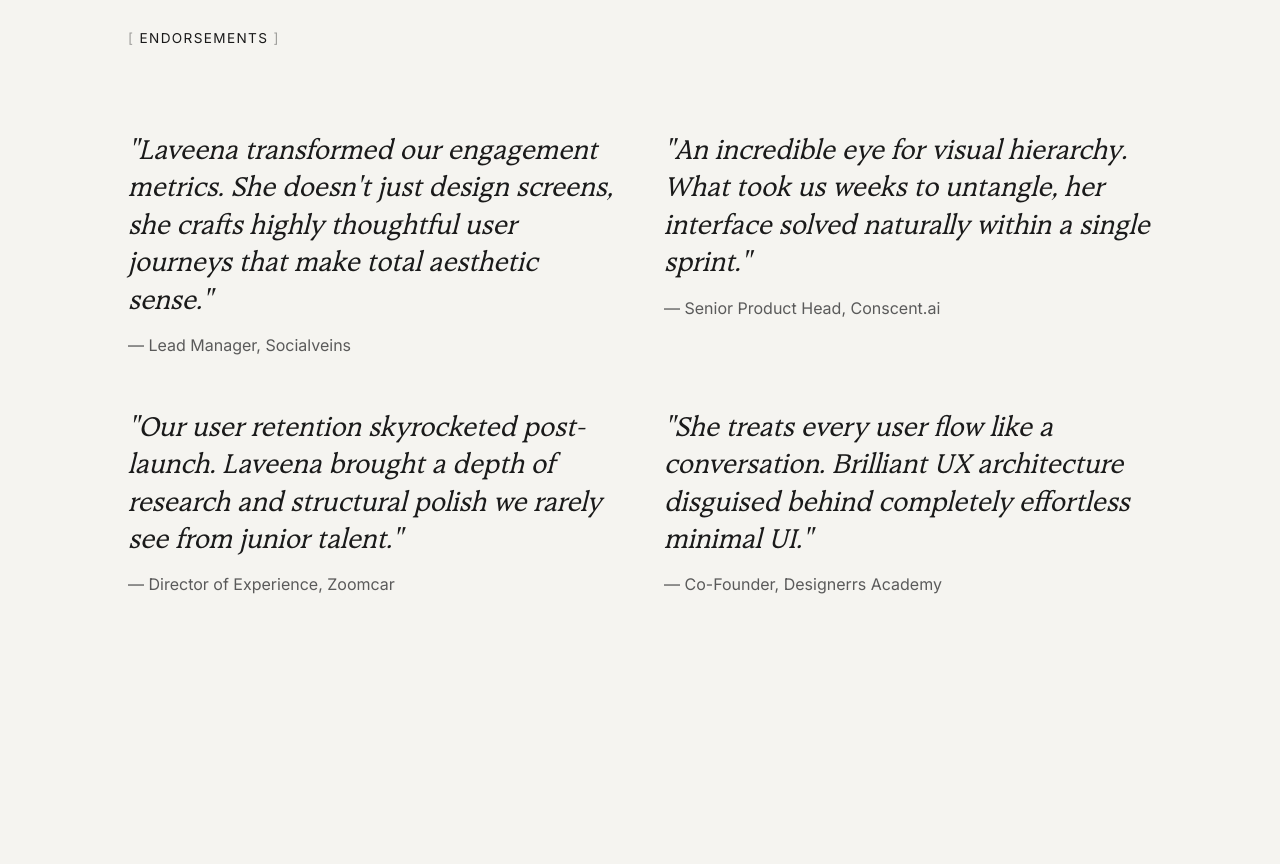
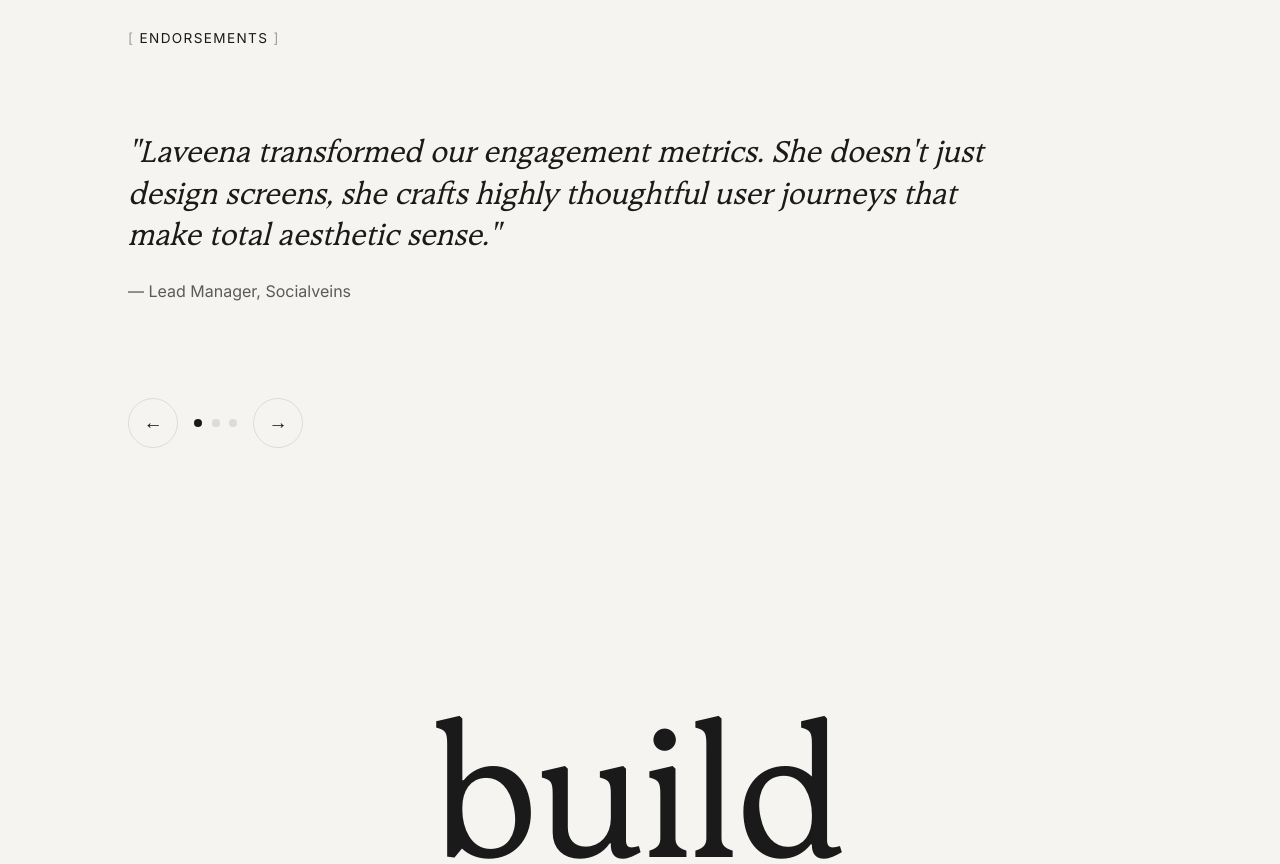
Before and after one commit to laveenahub/Designer, a React (Vite) app: page / in a window 1280 px wide. Shown: the part 3300-4164 px from the top of the page. Built offline with nearby package versions, Linux system fonts and the light colour scheme; a web font is replaced by a local one.

Commit message:
Enhance SEO, set circular favicon redirect to renamed asset, and implement a smooth 3-item testimonial carousel

```diff
--- a/index.html
+++ b/index.html
@@ -3,8 +3,34 @@
   <head>
     <meta charset="UTF-8" />
     <meta name="viewport" content="width=device-width, initial-scale=1.0" />
-    <link rel="icon" type="image/jpeg" href="/profile.jpg" />
-    <title>Laveena Chetwani | Product Designer</title>
+
+    <!-- Primary Meta Tags -->
+    <title>Laveena Chetwani | AI-Powered Product Designer Portfolio</title>
+    <meta name="title" content="Laveena Chetwani | AI-Powered Product Designer Portfolio" />
+    <meta name="description" content="Laveena Chetwani is a multidisciplinary Product Designer specializing in building AI-enabled interfaces that solve user problems and feel effortless to use. Based in India." />
+    <meta name="keywords" content="Laveena Chetwani, Product Designer, UI/UX Designer, Portfolio, AI Design, Case Studies, Zoomcar, DesignLink" />
+    <meta name="author" content="Laveena Chetwani" />
+    <meta name="theme-color" content="#fcfaf7" />
+
+    <!-- Open Graph / Facebook -->
+    <meta property="og:type" content="website" />
+    <meta property="og:url" content="https://laveenachetwani.online/" />
+    <meta property="og:title" content="Laveena Chetwani | AI-Powered Product Designer Portfolio" />
+    <meta property="og:description" content="Building things that solve and feel right. Explore the work of a multidisciplinary Product Designer focusing on AI and human experiences." />
+    <meta property="og:image" content="/profile.jpg" />
+
+    <!-- Twitter -->
+    <meta property="twitter:card" content="summary_large_image" />
+    <meta property="twitter:url" content="https://laveenachetwani.online/" />
+    <meta property="twitter:title" content="Laveena Chetwani | AI-Powered Product Designer Portfolio" />
+    <meta property="twitter:description" content="Building things that solve and feel right. Explore the work of a multidisciplinary Product Designer focusing on AI and human experiences." />
+    <meta property="twitter:image" content="/profile.jpg" />
+
+    <!-- Favicon -->
+    <link rel="icon" type="image/png" href="/favicon.png" sizes="32x32" />
+    <link rel="apple-touch-icon" href="/favicon.png" />
+
+    <!-- Google Fonts -->
     <link rel="preconnect" href="https://fonts.googleapis.com">
     <link rel="preconnect" href="https://fonts.gstatic.com" crossorigin>
     <link href="https://fonts.googleapis.com/css2?family=Inter:wght@300;400;500;600&family=Playfair+Display:ital,wght@0,400;0,500;0,600;0,700;1,400;1,500&display=swap" rel="stylesheet">
--- a/src/App.jsx
+++ b/src/App.jsx
@@ -7,6 +7,25 @@ function App() {
   const [isMenuOpen, setIsMenuOpen] = useState(false)
   const [isScrolled, setIsScrolled] = useState(false)
   const [currentPage, setCurrentPage] = useState('home')
+  const [activeTestimonial, setActiveTestimonial] = useState(0)
+
+  const testimonials = [
+    {
+      text: "Laveena transformed our engagement metrics. She doesn't just design screens, she crafts highly thoughtful user journeys that make total aesthetic sense.",
+      author: "Lead Manager, Socialveins"
+    },
+    {
+      text: "An incredible eye for visual hierarchy. What took us weeks to untangle, her interface solved naturally within a single sprint.",
+      author: "Senior Product Head, Conscent.ai"
+    },
+    {
+      text: "Our user retention skyrocketed post-launch. Laveena brought a depth of research and structural polish we rarely see from junior talent.",
+      author: "Director of Experience, Zoomcar"
+    }
+  ]
+
+  const nextTestimonial = () => setActiveTestimonial((prev) => (prev + 1) % testimonials.length)
+  const prevTestimonial = () => setActiveTestimonial((prev) => (prev - 1 + testimonials.length) % testimonials.length)
 
   useEffect(() => {
     // Basic hash routing
@@ -264,41 +283,36 @@ function App() {
           <div className="container">
             <span className="section-label reveal">Endorsements</span>
 
-            <div style={{ display: 'grid', gridTemplateColumns: 'repeat(auto-fit, minmax(350px, 1fr))', gap: 'var(--space-md)' }}>
-                <div className="reveal">
-                    <p className="manifesto-line" style={{ fontSize: 'clamp(1.2rem, 2.5vw, 1.8rem)', fontStyle: 'italic', marginBottom: '1rem' }}>
-                    "Laveena transformed our engagement metrics. She doesn't just design screens, she crafts highly thoughtful user journeys that make total aesthetic sense."
-                    </p>
-                    <p className="project-stat" style={{ fontFamily: 'var(--font-body)', color: 'var(--text-secondary)' }}>
-                    — Lead Manager, Socialveins
-                    </p>
+            <div className="testimonial-carousel reveal">
+                <div className="testimonial-track">
+                    {testimonials.map((item, idx) => (
+                        <div
+                            key={idx}
+                            className={`testimonial-slide ${idx === activeTestimonial ? 'active' : ''}`}
+                            style={{ display: idx === activeTestimonial ? 'block' : 'none' }}
+                        >
+                            <p className="manifesto-line" style={{ fontSize: 'clamp(1.4rem, 2.5vw, 2rem)', fontStyle: 'italic', marginBottom: '1.5rem', lineHeight: '1.3' }}>
+                                "{item.text}"
+                            </p>
+                            <p className="project-stat" style={{ fontFamily: 'var(--font-body)', color: 'var(--text-secondary)', fontSize: '1rem' }}>
+                                &mdash; {item.author}
+                            </p>
+                        </div>
+                    ))}
                 </div>
 
-                <div className="reveal delay-100">
-                    <p className="manifesto-line" style={{ fontSize: 'clamp(1.2rem, 2.5vw, 1.8rem)', fontStyle: 'italic', marginBottom: '1rem' }}>
-                    "An incredible eye for visual hierarchy. What took us weeks to untangle, her interface solved naturally within a single sprint."
-                    </p>
-                    <p className="project-stat" style={{ fontFamily: 'var(--font-body)', color: 'var(--text-secondary)' }}>
-                    — Senior Product Head, Conscent.ai
-                    </p>
-                </div>
-
-                <div className="reveal delay-200">
-                    <p className="manifesto-line" style={{ fontSize: 'clamp(1.2rem, 2.5vw, 1.8rem)', fontStyle: 'italic', marginBottom: '1rem' }}>
-                    "Our user retention skyrocketed post-launch. Laveena brought a depth of research and structural polish we rarely see from junior talent."
-                    </p>
-                    <p className="project-stat" style={{ fontFamily: 'var(--font-body)', color: 'var(--text-secondary)' }}>
-                    — Director of Experience, Zoomcar
-                    </p>
-                </div>
-
-                <div className="reveal delay-300">
-                    <p className="manifesto-line" style={{ fontSize: 'clamp(1.2rem, 2.5vw, 1.8rem)', fontStyle: 'italic', marginBottom: '1rem' }}>
-                    "She treats every user flow like a conversation. Brilliant UX architecture disguised behind completely effortless minimal UI."
-                    </p>
-                    <p className="project-stat" style={{ fontFamily: 'var(--font-body)', color: 'var(--text-secondary)' }}>
-                    — Co-Founder, Designerrs Academy
-                    </p>
+                <div className="testimonial-controls" style={{ marginTop: '3rem', display: 'flex', gap: '1rem', alignItems: 'center' }}>
+                    <button onClick={prevTestimonial} className="carousel-btn" aria-label="Previous testimonial">&larr;</button>
+                    <div className="testimonial-dots">
+                        {testimonials.map((_, idx) => (
+                            <div
+                                key={idx}
+                                onClick={() => setActiveTestimonial(idx)}
+                                className={`testimonial-dot ${idx === activeTestimonial ? 'active' : ''}`}
+                            />
+                        ))}
+                    </div>
+                    <button onClick={nextTestimonial} className="carousel-btn" aria-label="Next testimonial">&rarr;</button>
                 </div>
             </div>
           </div>
--- a/src/index.css
+++ b/src/index.css
@@ -488,6 +488,65 @@ ul {
     opacity: 0.5;
 }
 
+/* --- Testimonial Carousel --- */
+.testimonial-carousel {
+    max-width: 900px;
+    margin-top: 2rem;
+}
+
+.testimonial-track {
+    min-height: 220px;
+}
+
+.testimonial-slide {
+    animation: testimonialFade 0.7s cubic-bezier(0.25, 1, 0.5, 1);
+}
+
+@keyframes testimonialFade {
+    from { opacity: 0; transform: translateY(20px); }
+    to { opacity: 1; transform: translateY(0); }
+}
+
+.carousel-btn {
+    background: transparent;
+    border: 1px solid rgba(0,0,0,0.1);
+    color: var(--text-primary);
+    width: 50px;
+    height: 50px;
+    border-radius: 50%;
+    display: flex;
+    align-items: center;
+    justify-content: center;
+    cursor: pointer;
+    font-size: 1.2rem;
+    transition: all 0.3s ease;
+}
+
+.carousel-btn:hover {
+    background: var(--text-primary);
+    color: var(--bg-color);
+    border-color: var(--text-primary);
+    transform: scale(1.05);
+}
+
+.testimonial-dots {
+    display: flex;
+    gap: 0.6rem;
+}
+
+.testimonial-dot {
+    width: 8px;
+    height: 8px;
+    border-radius: 50%;
+    background-color: rgba(0,0,0,0.1);
+    cursor: pointer;
+    transition: all 0.3s ease;
+}
+
+.testimonial-dot.active {
+    background-color: var(--text-primary);
+}
+
 /* ==========================================================================
    Contact CTA Section
    ========================================================================== */
```
Also changed, not shown: public/favicon.png (added).
